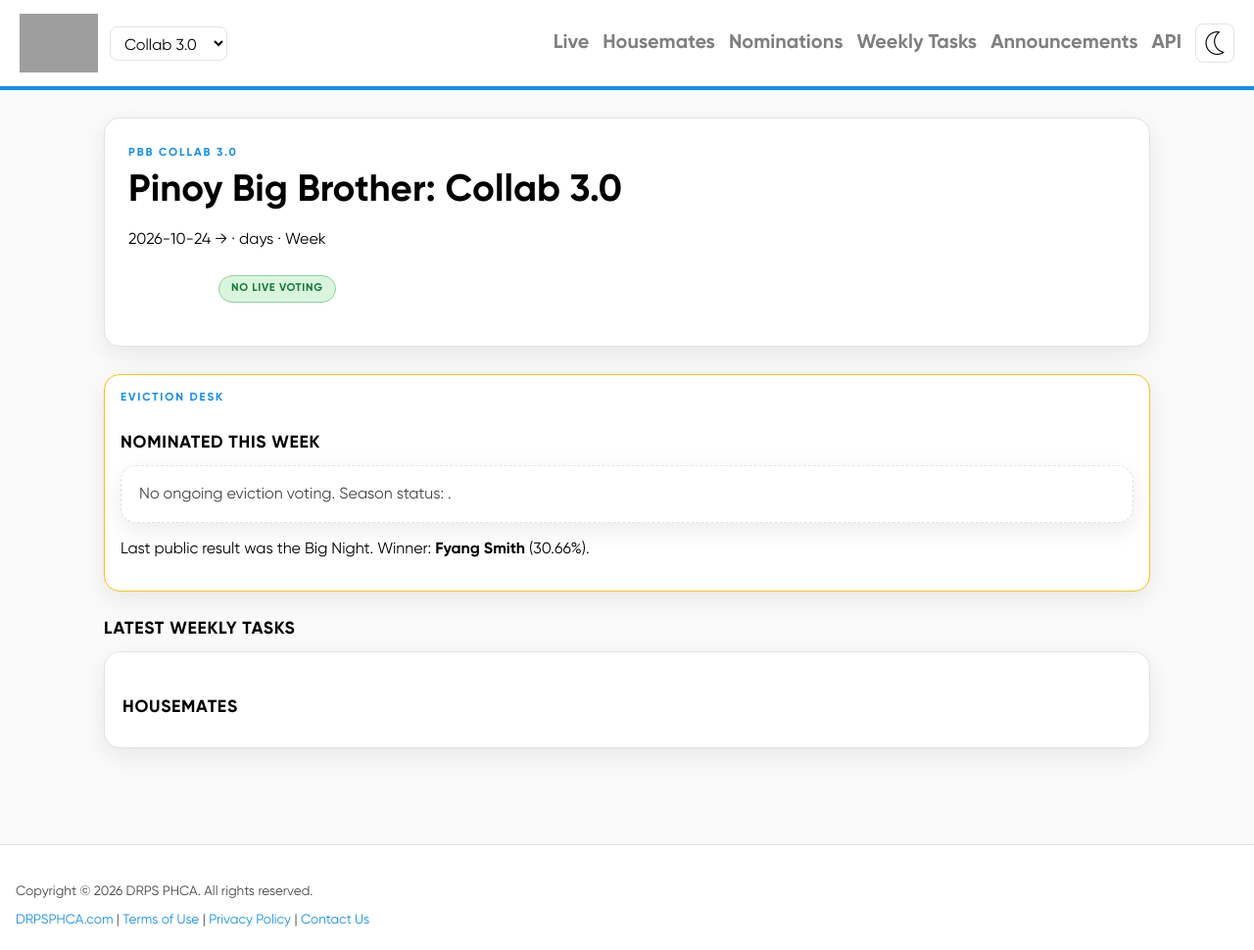
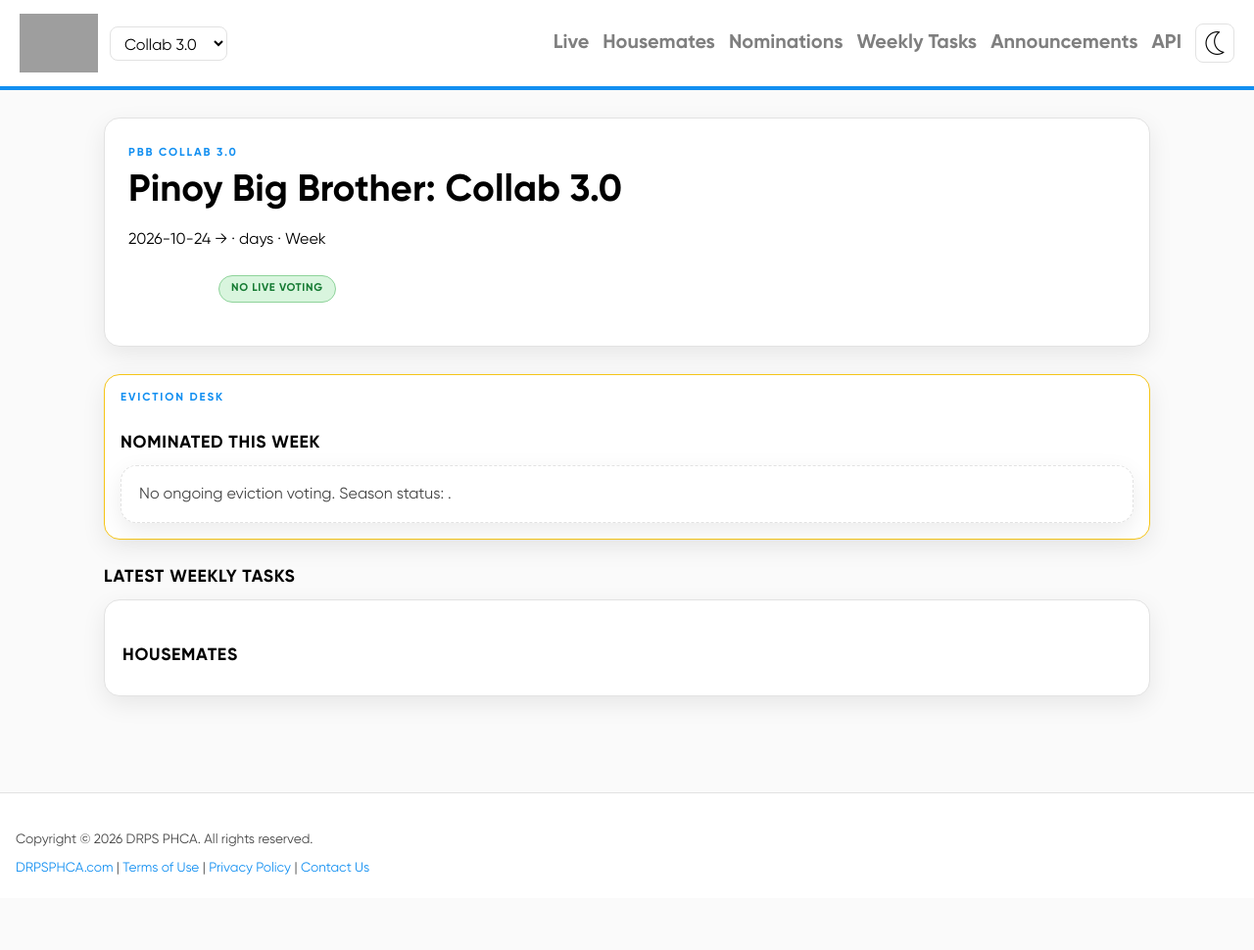
Before and after one commit to drpsphca/PHCASite-PBBUpdates, a Jekyll site: the page built from seasons/collab3/index.md, in a window 1280 px wide and 970 px high. Shown: the whole window at 98% size. Built offline with Jekyll 4.4.1, drawn with Linux system fonts in a browser that asks for light colours; grey boxes are pictures that could not be loaded.

Commit message:
20261021-02

```diff
--- a/seasons/collab3/index.md
+++ b/seasons/collab3/index.md
@@ -28,7 +28,6 @@
     <p>Public voting is open. Save your nominated housemates.</p>
   {% else %}
     <div class="empty">No ongoing eviction voting. Season status: <strong>{{ season.status }}</strong>.</div>
-    <p>Last public result was the Big Night. Winner: <strong>Fyang Smith</strong> (30.66%).</p>
   {% endif %}
 </section>
 
```
